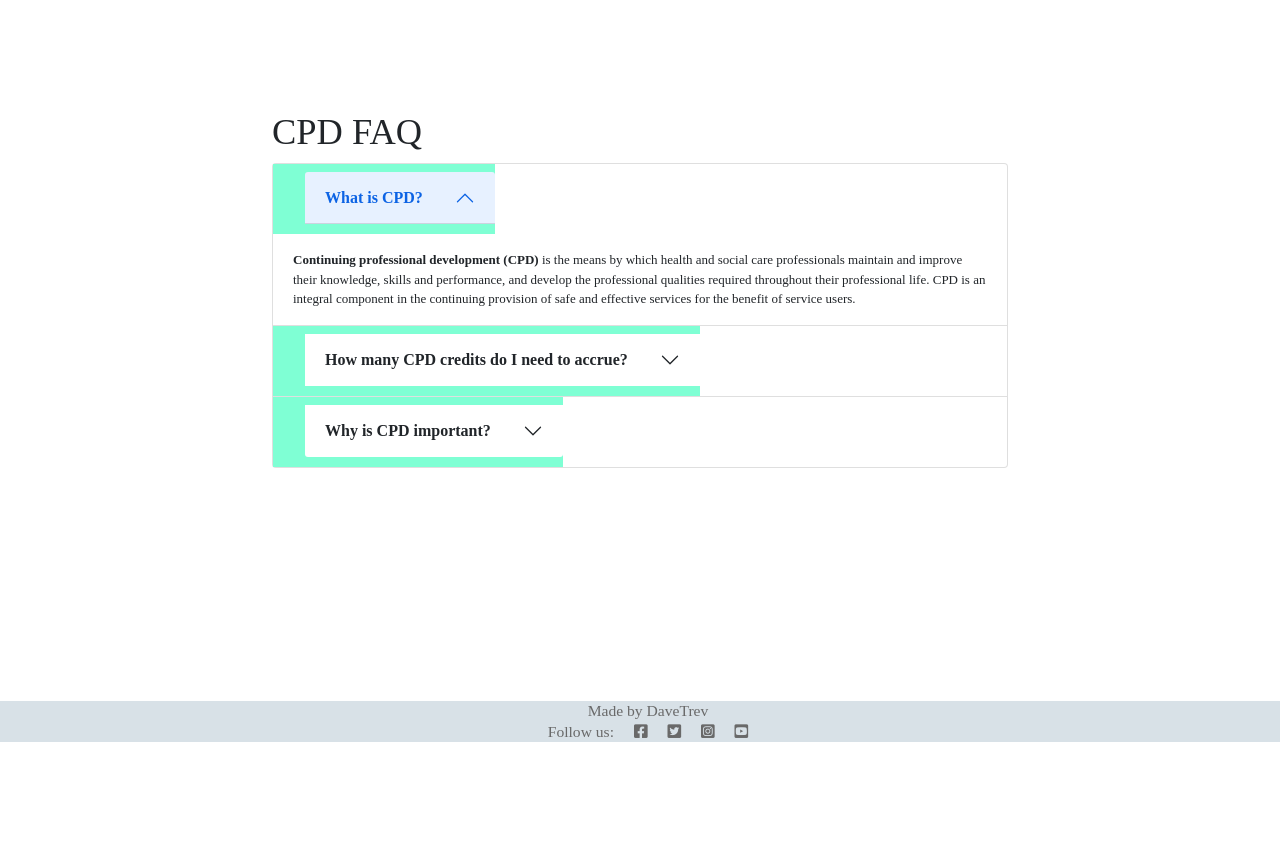
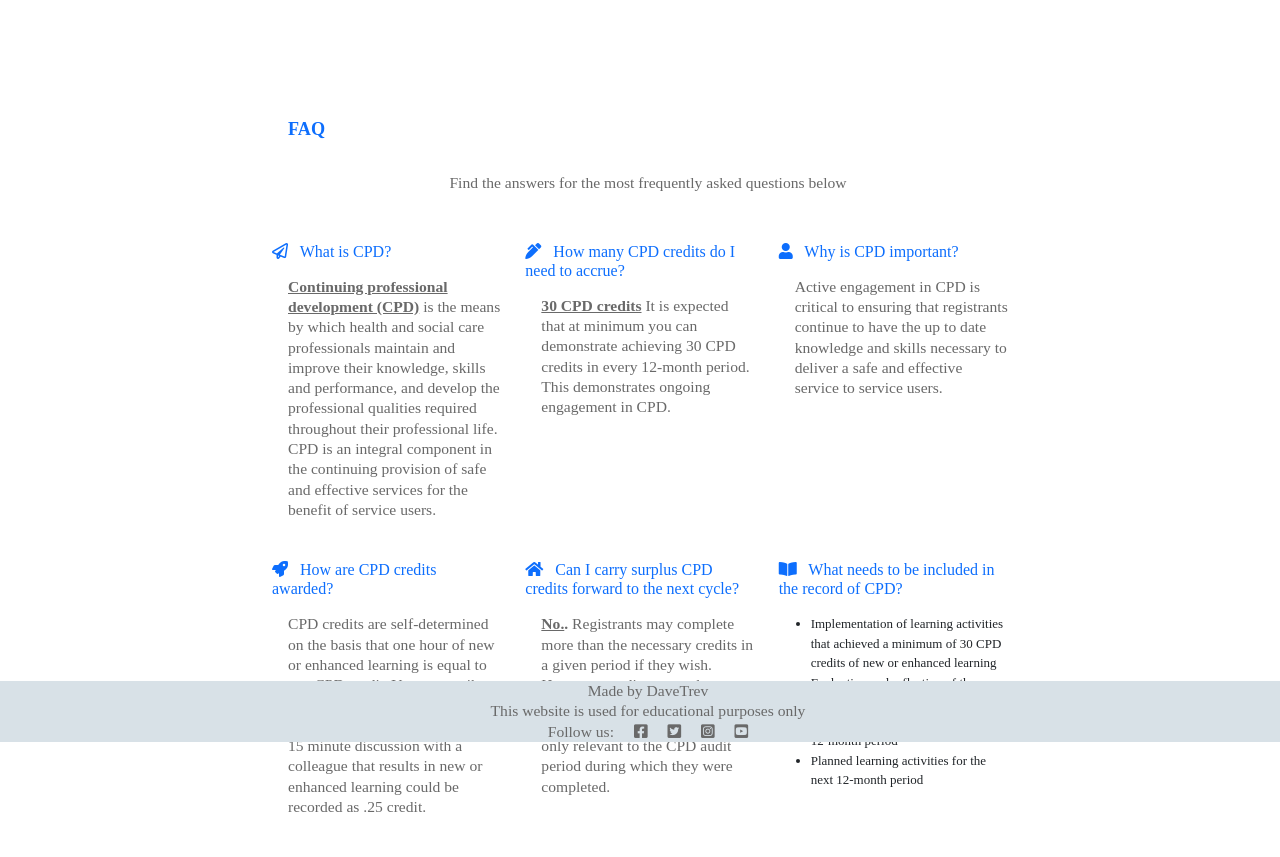
Before and after one commit to DaveTrev/p4-Django-diary, a Django app: page /about/ in a window 1280 px wide. Shown: the part 58-915 px from the top of the page. Before the commit the page ends 800 px from the top, so only its background shows below. Run offline with Django 3.2, Linux system fonts and the light colour scheme; some web fonts are replaced.

Commit message:
changed layout of about / faq section

```diff
--- a/cpddiary/templates/cpddiary/base.html
+++ b/cpddiary/templates/cpddiary/base.html
@@ -94,10 +94,12 @@
         welcomeMessage.style.transition = 'opacity 1s';
       }, 2500); // 2500 milliseconds = 2.5 seconds
     });
+
   </script>
 <!-- Bootstrap Footer goes here! Taken from codestar blog-->
 <footer class="footer h-5 mx-auto py-0.5 fixed-bottom " style="background-color: #d8e1e7;">
     <p class="m-0 text-center text-black">Made by DaveTrev</p>
+    <p class="m-0 text-center text-black">This website is used for educational purposes only</p>
     <p class="m-0 text-center text-black">Follow us: <i class="fab fa-facebook-square ms-3"></i>
         <i class="fab fa-twitter-square ms-3"></i>       <!-- create links to socials -->
         <i class="fab fa-instagram-square ms-3"></i>     <!-- create links to socials -->
--- a/templates/about.html
+++ b/templates/about.html
@@ -1,50 +1,72 @@
 {% extends "cpddiary/base.html" %}
 
 {% block content %}
-<h1>CPD FAQ</h1>
 <!-- Text for CPD FAQ TAKEN From https://www.coru.ie/health-and-social-care-professionals/education/continuing-professional-development/cpd-faqs/-->
-<div class="accordion" id="accordionExample">
-    <div class="accordion-item">
-      <h2 class="accordion-header">
-        <button class="accordion-button" type="button" data-bs-toggle="collapse" data-bs-target="#collapseOne" aria-expanded="true" aria-controls="collapseOne">
-            What is CPD?
-        </button>
-      </h2>
-      <div id="collapseOne" class="accordion-collapse collapse show" data-bs-parent="#accordionExample">
-        <div class="accordion-body">
-          <strong>Continuing professional development (CPD)</strong> is the means by which health and social care professionals maintain and improve their knowledge,
-           skills and performance, and develop the professional qualities required throughout their professional life.
-          CPD is an integral component in the continuing provision of safe and effective services for the benefit of service users.
-        </div>
-      </div>
+    <!-- taken from https://mdbootstrap.com/docs/standard/extended/faq/-->
+    <!--Section: FAQ-->
+<section>
+  <h3 class="text-center mb-4 pb-2 text-primary fw-bold">FAQ</h3>
+  <p class="text-center mb-5">
+    Find the answers for the most frequently asked questions below
+  </p>
+
+  <div class="row">
+    <div class="col-md-6 col-lg-4 mb-4">
+      <h6 class="mb-3 text-primary"><i class="far fa-paper-plane text-primary pe-2"></i>
+        What is CPD?</h6>
+      <p>
+        <strong><u>Continuing professional development (CPD)</u></strong> is the means by which health and social care professionals maintain and improve their knowledge,
+        skills and performance, and develop the professional qualities required throughout their professional life.
+       CPD is an integral component in the continuing provision of safe and effective services for the benefit of service users.
+      </p>
     </div>
-    <div class="accordion-item">
-      <h2 class="accordion-header">
-        <button class="accordion-button collapsed" type="button" data-bs-toggle="collapse" data-bs-target="#collapseTwo" aria-expanded="false" aria-controls="collapseTwo">
-         How many CPD credits do I need to accrue?
-        </button>
-      </h2>
-      <div id="collapseTwo" class="accordion-collapse collapse" data-bs-parent="#accordionExample">
-        <div class="accordion-body">
-          <strong>30 CPD credits.</strong> It is expected that at minimum you can demonstrate achieving 30 CPD credits in every 12-month period.
-          This demonstrates ongoing engagement in CPD.
-        </div>
-      </div>
+
+    <div class="col-md-6 col-lg-4 mb-4">
+      <h6 class="mb-3 text-primary"><i class="fas fa-pen-alt text-primary pe-2"></i> How many CPD credits do I need to accrue?</h6>
+      <p>
+        <strong><u>30 CPD credits</u></strong> It is expected that at minimum you can demonstrate achieving 30 CPD credits in every 12-month period.
+        This demonstrates ongoing engagement in CPD.
+      </p>
     </div>
-    <div class="accordion-item">
-      <h2 class="accordion-header">
-        <button class="accordion-button collapsed" type="button" data-bs-toggle="collapse" data-bs-target="#collapseThree" aria-expanded="false" aria-controls="collapseThree">
-            Why is CPD important?
-        </button>
-      </h2>
-      <div id="collapseThree" class="accordion-collapse collapse" data-bs-parent="#accordionExample">
-        <div class="accordion-body">
-          <strong>Active engagement</strong>Active engagement in CPD is critical to ensuring that registrants continue to have the up to date knowledge and skills necessary to deliver a safe and effective service to service users.
-        </div>
-      </div>
+
+    <div class="col-md-6 col-lg-4 mb-4">
+      <h6 class="mb-3 text-primary"><i class="fas fa-user text-primary pe-2"></i> Why is CPD important?
+      </h6>
+      <p>
+        Active engagement in CPD is critical to ensuring that registrants continue to have the up to date knowledge and skills necessary to deliver a safe and effective service to service users.
+      </p>
+    </div>
+
+    <div class="col-md-6 col-lg-4 mb-4">
+      <h6 class="mb-3 text-primary"><i class="fas fa-rocket text-primary pe-2"></i> How are CPD credits awarded?
+      </h6>
+      <p>
+        CPD credits are self-determined on the basis that one hour of new or enhanced learning is equal to one CPD credit. You can attribute any fraction of 1 hour to a learning activity.
+        For example, a 15 minute discussion with a colleague that results in new or enhanced learning could be recorded as .25 credit.
+      </p>
+    </div>
+
+    <div class="col-md-6 col-lg-4 mb-4">
+      <h6 class="mb-3 text-primary"><i class="fas fa-home text-primary pe-2"></i> Can I carry surplus CPD credits forward to the next cycle?
+      </h6>
+      <p><strong><u>No.</u>.</strong>  Registrants may complete more than the necessary credits in a given period if they wish. However, credits cannot be transferred or carried forward to the next time period.
+        They are only relevant to the CPD audit period during which they were completed.
+    </div>
+
+    <div class="col-md-6 col-lg-4 mb-4">
+      <h6 class="mb-3 text-primary"><i class="fas fa-book-open text-primary pe-2"></i> What needs to be included in the record of CPD?</h6>
+      <p>
+        <ul>
+          <li>Implementation of learning activities that achieved a minimum of 30 CPD credits of new  or enhanced learning</li>
+          <li>Evaluation and reflection of the learning achieved</li>
+          <li>Review  of learning needs for the next 12-month period</li>
+          <li>Planned learning activities for the next 12-month period</li>
+        </ul>
+      </p>
     </div>
   </div>
-
+</section>
+<!--Section: FAQ-->
 
 
 {% endblock %}
```
Also changed, not shown: README.md.
